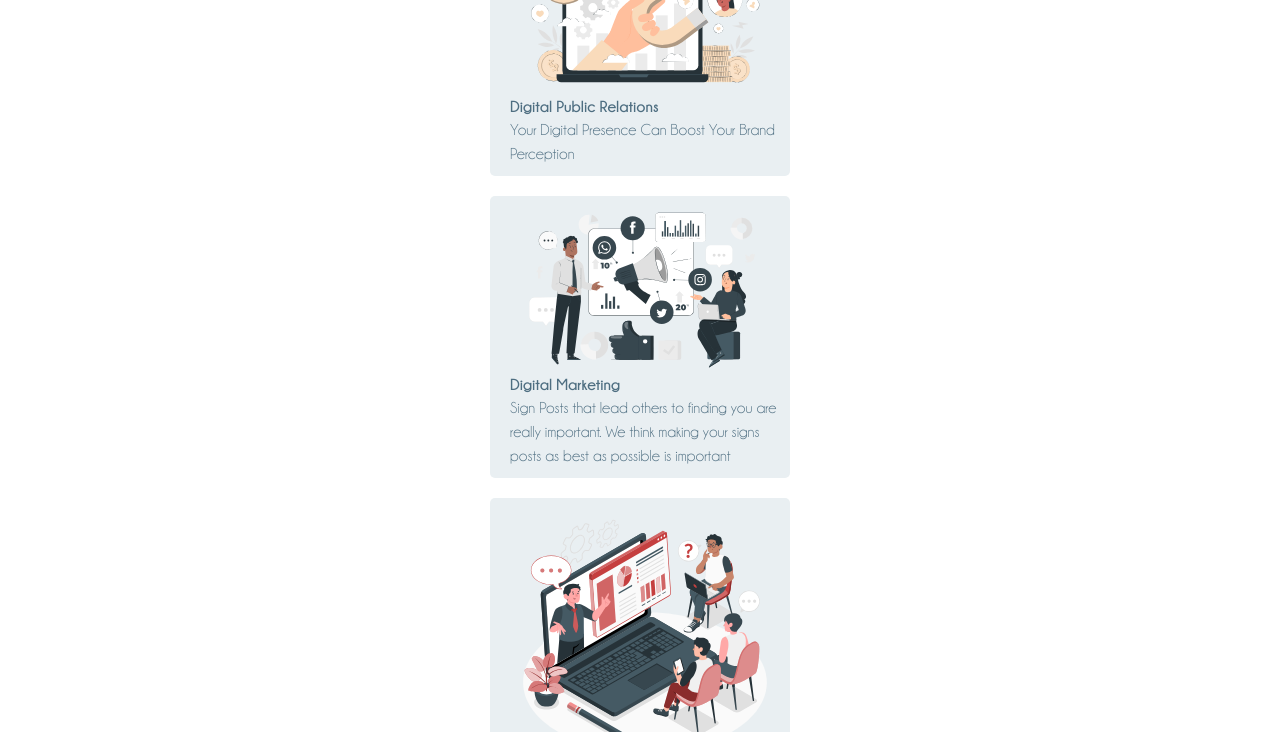
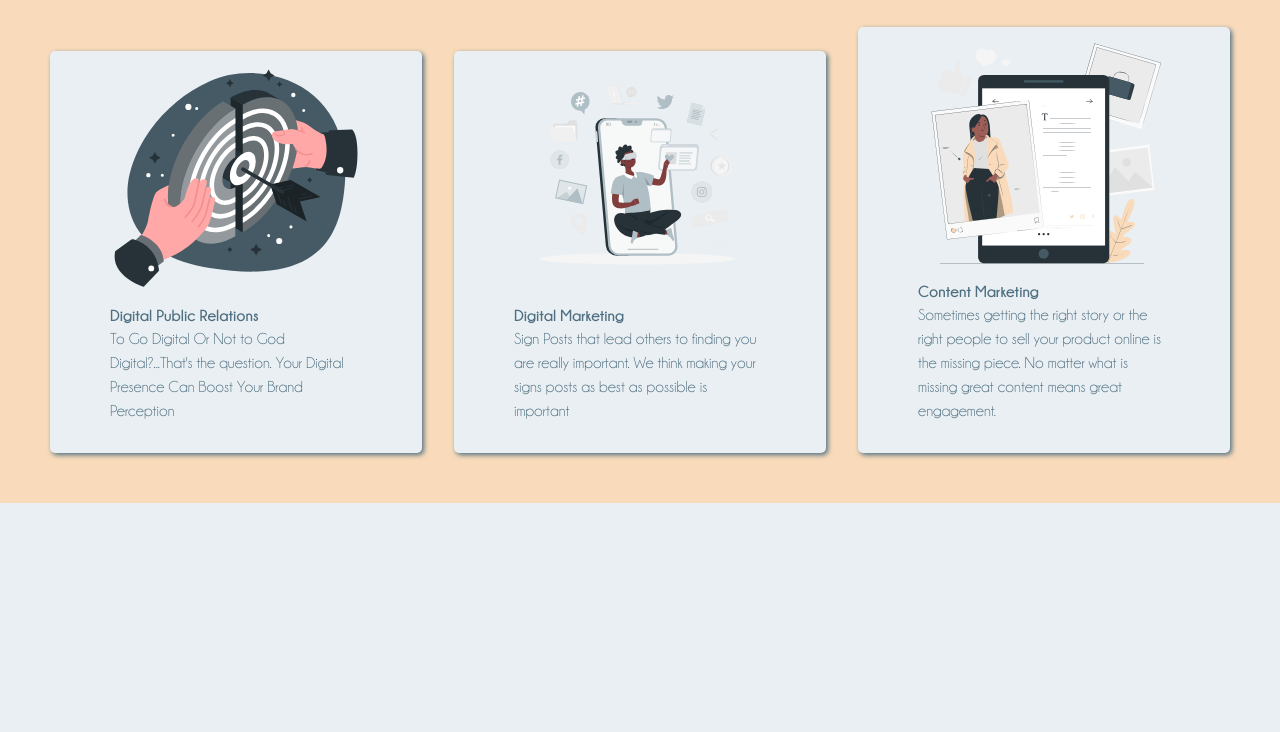
Before and after one commit to Media-Emporiam/media-emporiam-site, a website built with Vite: page index.html in a window 1280 px wide. Shown: the part 786-1518 px from the top of the page. Built offline with nearby package versions, Linux system fonts and the light colour scheme.

Commit message:
features section desktop design done

```diff
--- a/index.html
+++ b/index.html
@@ -60,25 +60,24 @@
     </head>
     <div class="services bg-neutral-900">
       <div class="service-item bg-neutral-100">
-        <a href="#">
-        <img src="/images/public-relations-pana.svg" width="30%" height="auto" alt="">
+
+        <img src="/images/Shared goals-amico.svg"  alt="">
         <h4 class="ff-primary  text-primary-100"> Digital Public Relations</h4>
-        <p class="ff-regular fs-regular-body text-primary-100">Your Digital Presence Can Boost Your Brand Perception</p>
-      </a>
+        <p class="ff-regular fs-regular-body text-primary-100">To Go Digital Or Not to God Digital?...That's the question. Your Digital Presence Can Boost Your Brand Perception</p>
+
       </div>
       <div class="service-item bg-neutral-100">
-        <a href="#">
-        <img src="/images/digital-marketing-pana.svg" width="30%" height="auto" alt="">
+
+        <img src="/images/Digital lifestyle-rafiki.svg"  alt="">
         <h4 class="ff-primary  text-primary-100">Digital Marketing</h4>
         <p class="ff-regular fs-regular-body text-primary-100">Sign Posts that lead others to finding you are really important. We think making your signs posts as best as
           possible is important</p>
       </div>
       <div class="service-item bg-neutral-100">
-        <a href="#">
-        <img src="/images/digital-presence.svg" width="30%" height="auto" alt="">
+
+        <img src="/images/Fashion blogging-pana.svg" class="item-3" alt="">
         <h4 class="ff-primary  text-primary-100">Content Marketing</h4>
-        <p class="ff-regular fs-regular-body text-primary-100">Sometimes getting the right story to sell your product online is the missing piece</p>
-      </a>
+        <p class="ff-regular fs-regular-body text-primary-100">Sometimes getting the right story or the right people to sell your product online is the missing piece. No matter what is missing great content means great engagement.</p>
       </div>
     </div>
   </section>
--- a/style-0.css
+++ b/style-0.css
@@ -338,6 +338,7 @@ nav a:hover {
   background-color: #F9DBBB ;
 }
 
+/* Hero Section Media Queries */
 @media screen and (min-width: 900px) {
 
   .choose-path {
@@ -365,6 +366,7 @@ nav a:hover {
 
 
 /* Features Section Design Setting */
+
 #services-feature h1 {
   text-align: center;
   padding-top: 10px;
@@ -381,17 +383,65 @@ nav a:hover {
 }
 
 .service-item {
+
   width: 300px;
+  height: auto;
   margin: auto;
   border-radius: 5px;
-  margin-bottom: 20px;
-  padding-top: 10px;
-  padding-bottom: 10px;
+  margin-bottom: 30px;
   padding-left: 20px;
   padding-right: 10px;
+  padding-bottom: 20px;
+  box-shadow: #4E6E81 2px 2px 5px;
 }
 
 .service-item img {
   width: 250px;
   margin: auto;
 }
+
+/* Features Section Media Queries */
+
+@media screen and (min-width: 900px) {
+
+  #services-feature h1 {
+    text-align: center;
+    padding-top: 50px;
+    padding-bottom: 60px;
+    background-color: #F9DBBB;
+  }
+  .services {
+    display: flex;
+    justify-content: space-around;
+    gap: 2em;
+    padding-top: 30px;
+    padding-bottom: 50px;
+    padding-left: 50px;
+    padding-right: 50px;
+    background-color: #F9DBBB;
+  }
+
+
+  .service-item {
+    flex: 1 300px;
+    width: 300px;
+    height: auto;
+    border-radius: 5px;
+    margin-bottom: 0;
+    padding-top: 0;
+    padding-bottom: 30px;
+    padding-left: 60px;
+    padding-right: 60px;
+
+
+  }
+
+  .services img {
+    width: 300px;
+    margin: auto;
+
+  }
+
+
+
+}
```
Also changed, not shown: images/Digital lifestyle-rafiki.svg (added), images/Fashion blogging-pana.svg (added), images/Shared goals-amico.svg (added).
